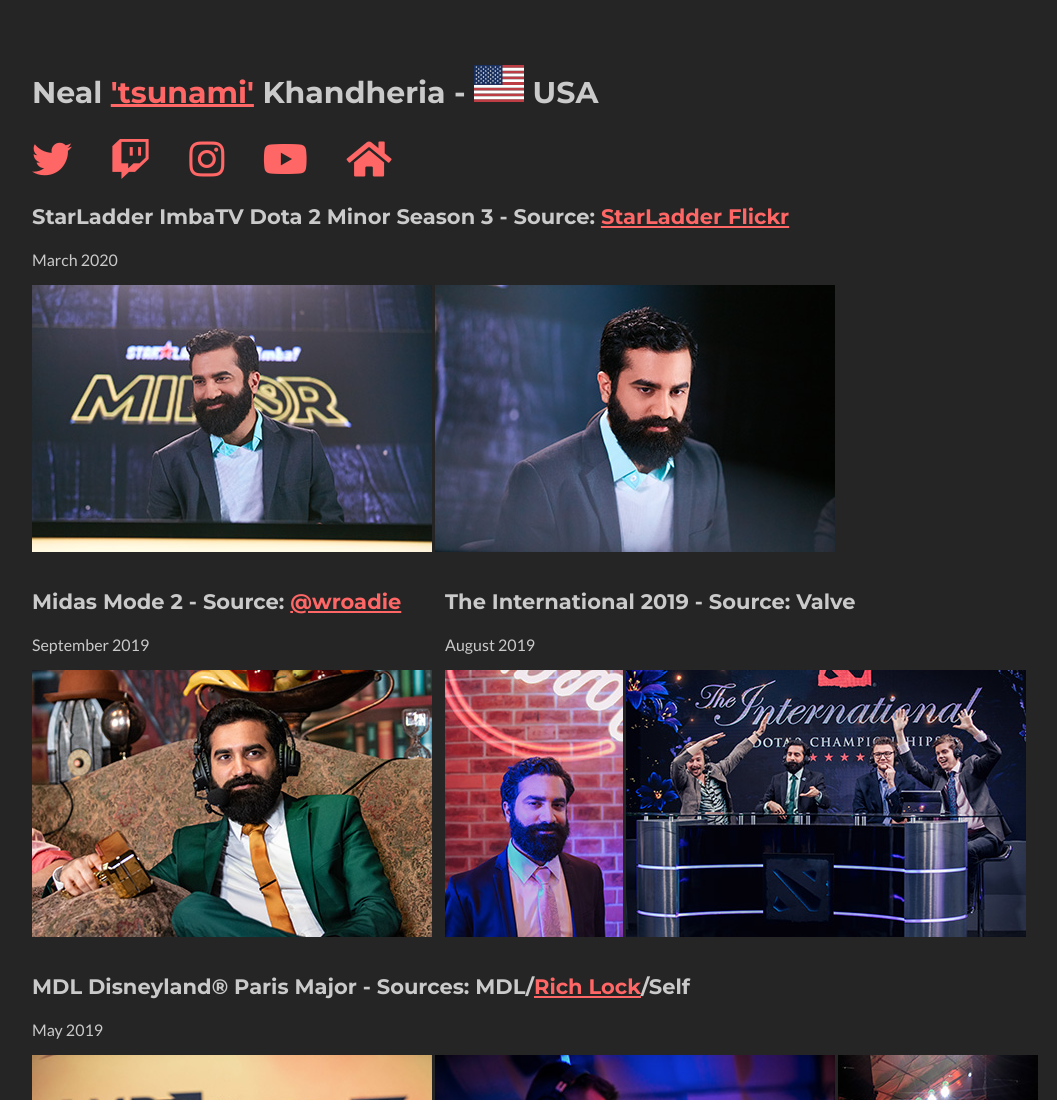
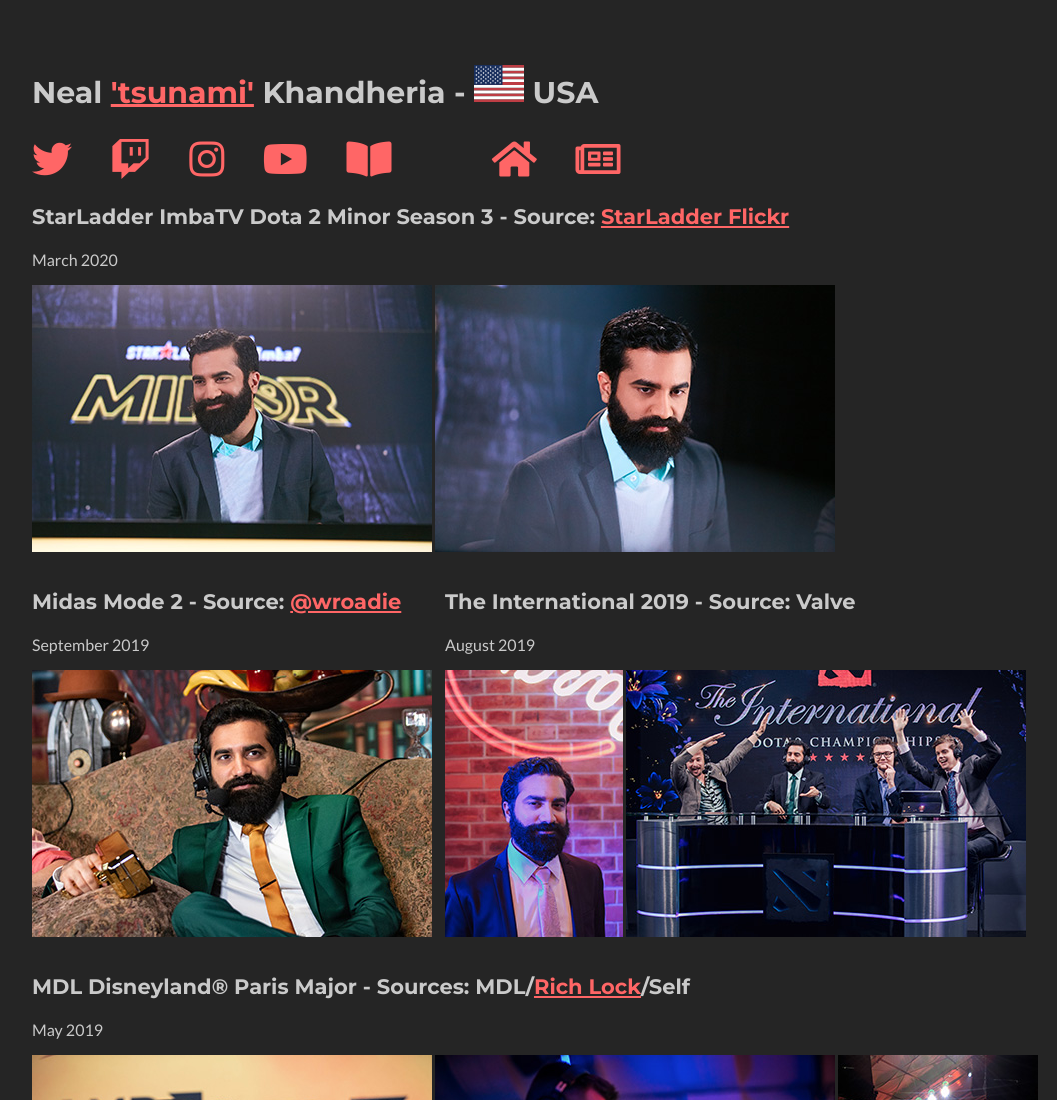
Before and after one commit to tsunami643/about, a plain HTML site: page index.html in a window 1280 px wide. Shown: the top 1100 px of the page, without its empty margins (96-1153 px from the left). Drawn offline with nearby package versions, Linux system fonts and the light colour scheme.

Commit message:
blog and liquipedia links

```diff
--- a/index.html
+++ b/index.html
@@ -17,7 +17,9 @@
 		<a href="https://twitch.tv/tsunami643"><i class="fab fa-twitch"></i></a>&nbsp;&nbsp;&nbsp;&nbsp;
 		<a href="https://instagram.com/tsunami643"><i class="fab fa-instagram"></i></a>&nbsp;&nbsp;&nbsp;&nbsp;
 		<a href="https://youtube.com/tsunami643"><i class="fab fa-youtube"></i></a>&nbsp;&nbsp;&nbsp;&nbsp;
+		<a href="https://liquipedia.net/dota2/Tsunami"><i class="fas fa-book-open"></i></a>&nbsp;&nbsp;&nbsp;&nbsp;&nbsp;&nbsp;&nbsp;&nbsp;&nbsp;&nbsp;&nbsp;&nbsp;
 		<a href="https://howdoiplay.com"><i class="fas fa-home"></i></a>&nbsp;&nbsp;&nbsp;&nbsp;
+		<a href="https://howdoiplay.com/blog"><i class="far fa-newspaper"></i></a>&nbsp;&nbsp;&nbsp;&nbsp;
 
 	</p>
 <div id="wrapper">
```
